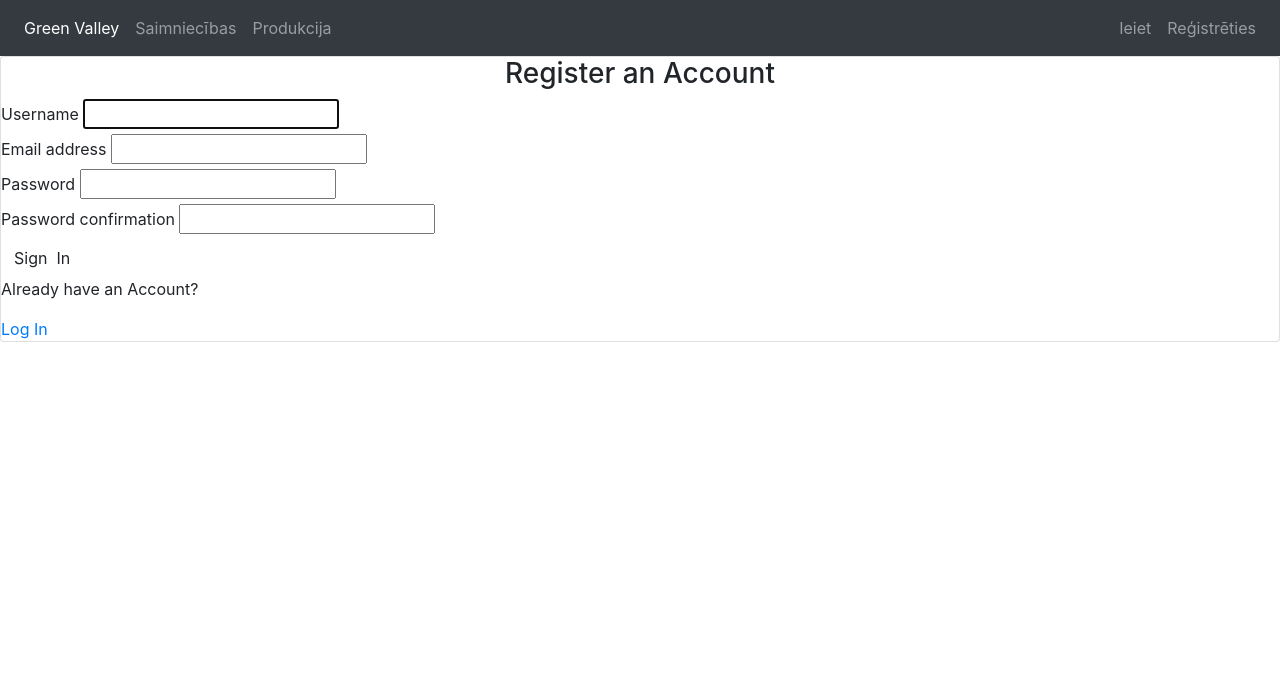
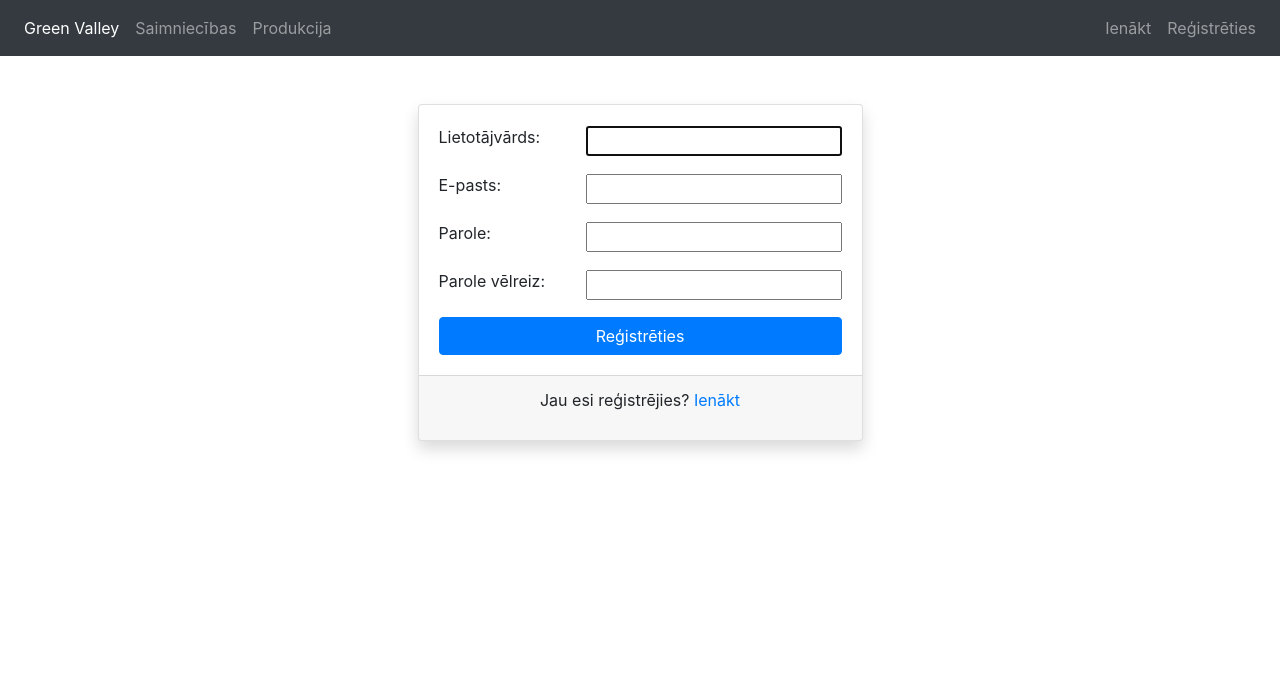
Before and after one commit to Rizque/GreenValley, a Django app: page /register/ in a window 1280 px wide. Shown: the top 681 px of the page. Run offline with Django 4.2, Linux system fonts and the light colour scheme; some libraries are stand-ins or nearby versions.

Commit message:
10_version

```diff
--- a/saimniecibas/forms.py
+++ b/saimniecibas/forms.py
@@ -13,12 +13,14 @@ class CustomUserCreationForm(UserCreationForm):
     class Meta:
         model = User
         fields = ['username', 'email', 'password1', 'password2']
-        # labels = {
-        #     'first_name': 'Name',
-        # }
 
     def __init__(self, *args, **kwargs):
         super(CustomUserCreationForm, self).__init__(*args, **kwargs)
+
+        self.fields['username'].label = 'Lietotājvārds:'
+        self.fields['email'].label = 'E-pasts:'
+        self.fields['password1'].label = 'Parole:'
+        self.fields['password2'].label = 'Parole vēlreiz:'
 
         for name, field in self.fields.items():
             field.widget.attrs.update({'class': 'input'})
--- a/saimniecibas/templates/saimniecibas/login_register.html
+++ b/saimniecibas/templates/saimniecibas/login_register.html
@@ -3,79 +3,78 @@
 <!--  -->
 {% if page == 'register' %}
 
-<div class="auth">
-  <div class="card">
-    <div class="auth__header text-center">
-      <h3>Register an Account</h3>
-    </div>
-
-    <form action="{% url 'register' %}" method="POST" class="form auth__form">
+<div class="container my-5">
+  <div class="row justify-content-center">
+    <div class="col-md-5">
+      <div class="card shadow">
+        <!-- <div class="card-header bg-primary text-white text-center py-3">
+          <h4>Sign Up</h4>
+        </div> -->
+        <div class="card-body">
+          <form action="{% url 'register' %}" method="POST">
             {% csrf_token %} {% for field in form %}
-      <div class="form__field">
-        <label for="formInput#text">{{field.label}} </label>
-        {{field}}
-        <!-- {% if field.help_text %}
-        <small>{{field.help_text}}</small>
-        {% endif %}  -->
-        {% for error in field.errors %}
-        <p style="color: red">{{error}}</p>
+            <div
+              class="form-group d-flex align-items-center justify-content-between"
+            >
+              <label class="align-self-start" for="{{field.id_for_label}}"
+                >{{field.label}}</label
+              >
+              {{field}} {% for error in field.errors %}
+              <p class="text-danger align-self-end">{{error}}</p>
               {% endfor %}
             </div>
             {% endfor %}
 
-      <div class="auth__actions">
-        <input class="btn btn--sub btn--lg" type="submit" value="Sign  In" />
+            <button type="submit" class="btn btn-primary btn-block">
+              Reģistrēties
+            </button>
+          </form>
         </div>
-    </form>
-    <div class="auth__alternative">
-      <p>Already have an Account?</p>
-      <a href="{% url 'login' %}">Log In</a>
+        <div class="card-footer text-center">
+          <p>Jau esi reģistrējies? <a href="{% url 'login' %}">Ienākt</a></p>
         </div>
       </div>
     </div>
-{% else %}
-
-<div class="auth">
-  <div class="card">
-    <div class="auth__header text-center">
-      <h3>Account Login</h3>
+  </div>
 </div>
 
-    <form method="POST" action="" class="form auth__form">
+{% else %}
+<div class="container my-5">
+  <div class="row justify-content-center">
+    <div class="col-md-6">
+      <form method="POST" action="" class="form">
         {% csrf_token %}
-
-      <!-- Input:Username -->
-      <div class="form__field">
-        <label for="formInput#text">Username: </label>
+        <div class="form-group">
+          <label for="username">Lietotājvārds:</label>
           <input
-          class="input input--text"
-          id="formInput#text"
             type="text"
+            class="form-control"
+            id="username"
             name="username"
             placeholder="Enter your username..."
           />
         </div>
-
-      <!-- Input:Password -->
-      <div class="form__field">
-        <label for="formInput#password">Password: </label>
+        <div class="form-group">
+          <label for="password">Parole:</label>
           <input
-          class="input input--password"
-          id="formInput#passowrd"
             type="password"
+            class="form-control"
+            id="password"
             name="password"
             placeholder="••••••••"
           />
         </div>
-      <div class="auth__actions">
-        <input class="btn btn--sub btn--lg" type="submit" value="Log In" />
-        <a href="{% url 'reset_password' %}">Forget Password?</a>
-      </div>
+        <button type="submit" class="btn btn-primary">Ienākt</button>
+        <a class="float-right" href="{% url 'reset_password' %}"
+          >Aizmirsi paroli?</a
+        >
       </form>
-    <div class="auth__alternative">
-      <p>Don’t have an Account?</p>
-      <a href="{% url 'register' %}">Sign Up</a>
+      <div class="text-center mt-3">
+        <p>Neesi reģistrējies?</p>
+        <a href="{% url 'register' %}">Reģistrēties</a>
       </div>
     </div>
   </div>
+</div>
+
 {% endif %} {% endblock content %}
--- a/saimniecibas/templates/saimniecibas/saimnieciba.html
+++ b/saimniecibas/templates/saimniecibas/saimnieciba.html
@@ -31,7 +31,7 @@
   <div class="col" style="margin-top: 1rem">
     <div class="card h-100">
       <div>
-        <a href="#" class="card__body">
+        <a href="{% url 'product' product.id %}" class="card__body">
           <img src="{{ product.p_foto.url }}" class="card-img-top" alt="image"
         /></a>
       </div>
--- a/saimniecibas/views.py
+++ b/saimniecibas/views.py
@@ -92,6 +92,7 @@ def userAccount(request):
 
 def profiles(request):
     profiles, search_query = searchProfiles(request)
+    profiles = profiles.order_by('-s_datums')
 
     custom_range, profiles = paginateProfiles(request, profiles, 6)
     context = {'profiles': profiles, 'search_query': search_query,
--- a/templates/main.html
+++ b/templates/main.html
@@ -84,7 +84,7 @@
           </li>
           {% else %}
           <li class="nav-item">
-            <a class="nav-link" href="{% url 'login' %}">Ieiet</a>
+            <a class="nav-link" href="{% url 'login' %}">Ienākt</a>
           </li>
           <li class="nav-item">
             <a class="nav-link" href="{% url 'register' %}">Reģistrēties</a>
```
Also changed, not shown: produkcija/templates/produkcija/products.html (+8 -4 lines), templates/delete_template.html (deleted, +0 -22 lines), db.sqlite3, static/images/Preilu_siers.jpeg (added). Lines whose indentation alone changed are shown as unchanged.
